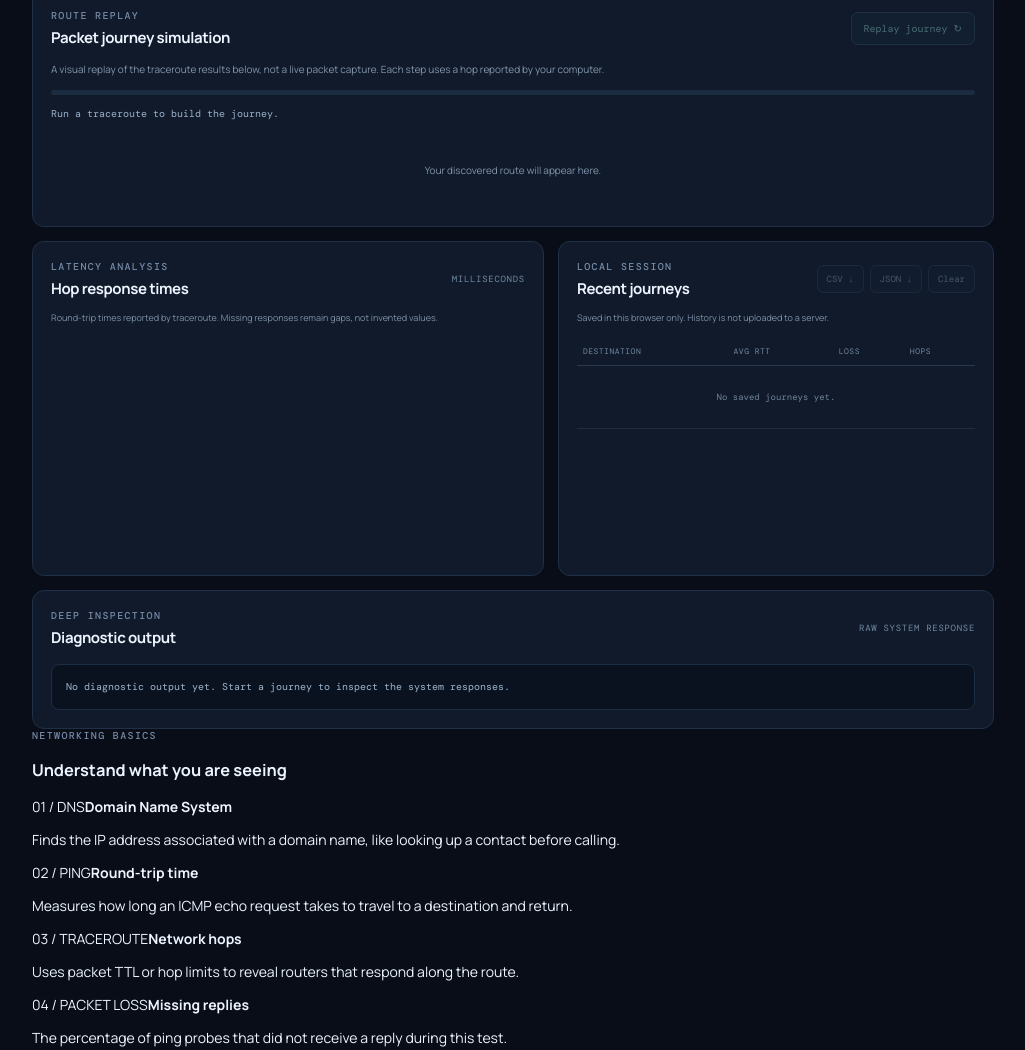
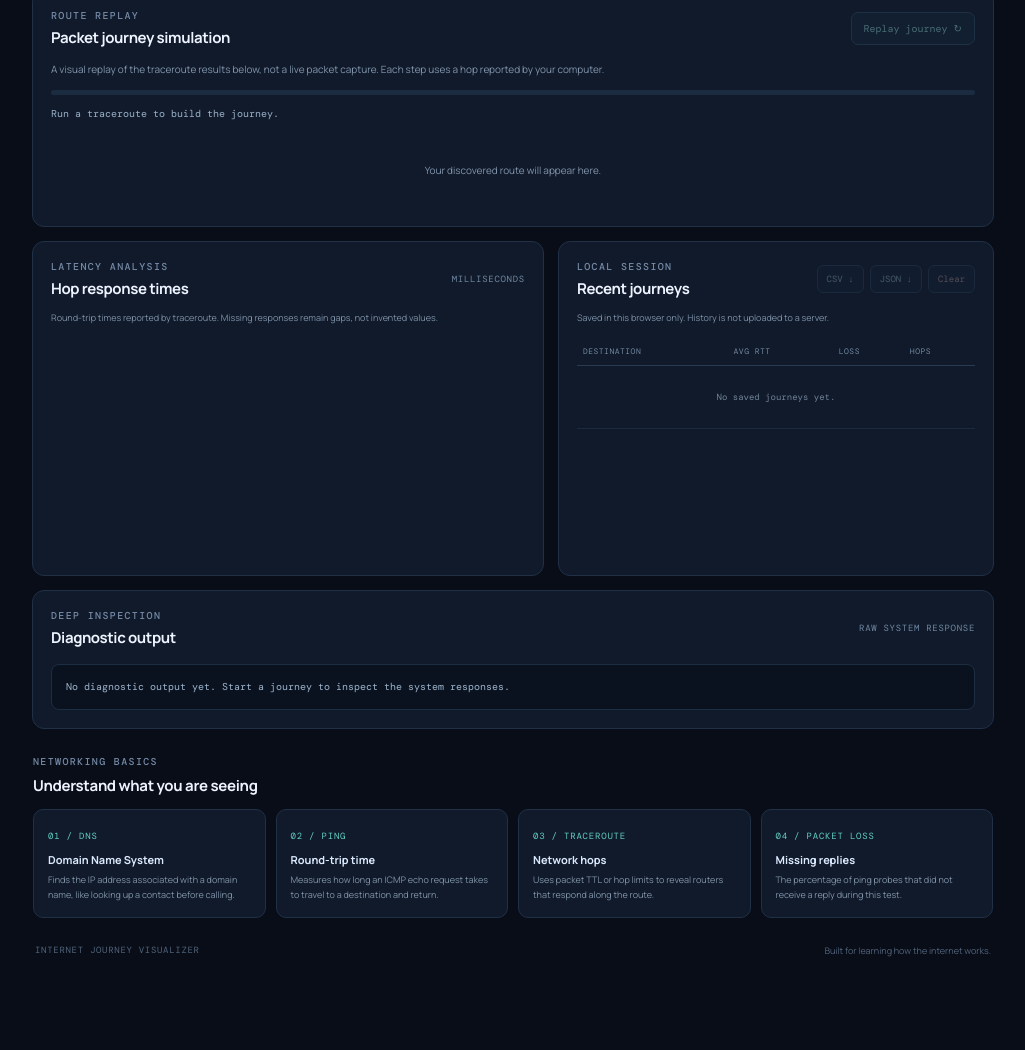
Before and after one commit to sarker908/internet-journey-visualizer, a plain HTML site: page frontend/index.html in a window 1280 px wide. Shown: the part 1007-2057 px from the top of the page, without its empty margins (248-1273 px from the left). After the commit the page ends 1985 px from the top, so only its background shows below. Drawn offline with nearby package versions, Linux system fonts and the light colour scheme; no server answers.

Commit message:
Style networking glossary cards and history controls

```diff
--- a/frontend/css/style.css
+++ b/frontend/css/style.css
@@ -41,3 +41,15 @@
 .history-table td:first-child{font-family:var(--mono);color:#d7e7f8;max-width:145px;overflow:hidden;text-overflow:ellipsis}
 .history-empty{text-align:center;color:#71849b!important;padding:25px!important}
 @media(max-width:650px){.analytics-grid{grid-template-columns:1fr}.chart-wrap{height:190px}.history-actions button{padding:7px}}
+
+
+.concepts-section{margin-top:22px;padding:4px 1px}
+.concepts-section h3{font-size:15px;margin:7px 0 13px;letter-spacing:-.3px}
+.concepts-grid{display:grid;grid-template-columns:repeat(4,1fr);gap:10px}
+.concepts-grid article{background:#101a2a;border:1px solid #203047;border-radius:10px;padding:14px;min-width:0}
+.concepts-grid article span{font:9px var(--mono);color:#63cfc5;letter-spacing:.8px}
+.concepts-grid article b{display:block;font-size:11px;margin:9px 0 6px;color:#dceaff}
+.concepts-grid article p{font-size:9px;line-height:1.65;color:#8294aa;margin:0}
+.history-actions button:last-child{color:#d5a9a1}
+@media(max-width:850px){.concepts-grid{grid-template-columns:repeat(2,1fr)}}
+@media(max-width:480px){.concepts-grid{grid-template-columns:1fr}}
```
